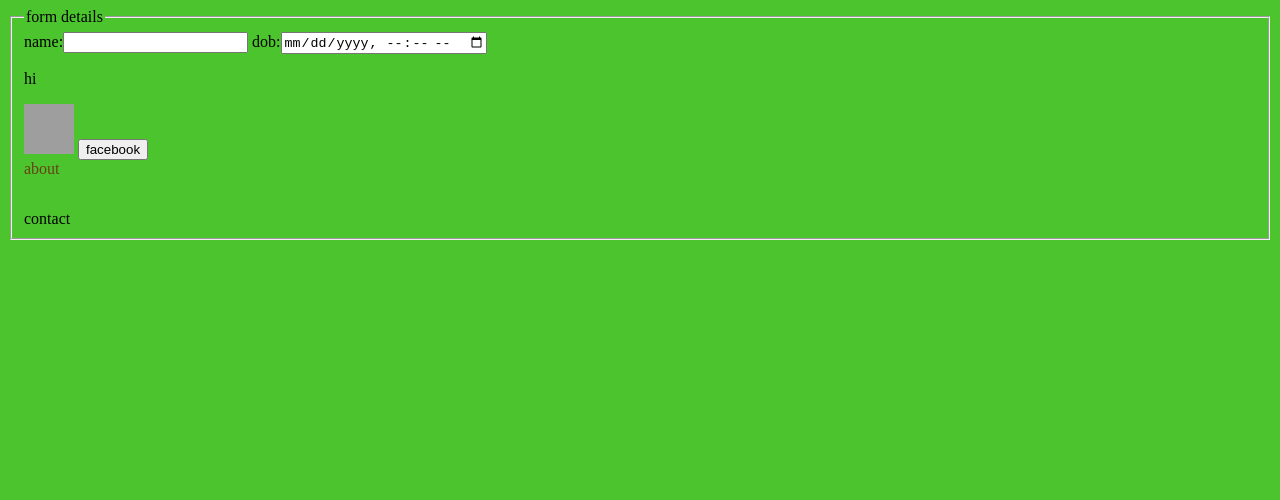
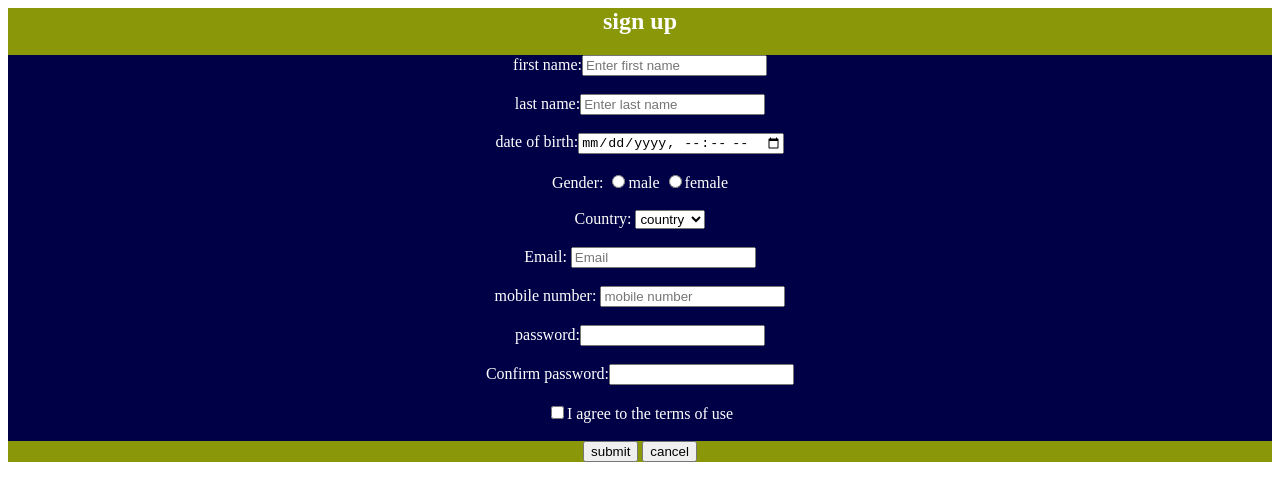
Before and after one commit to balazzz00/30-3-22, a plain HTML site: page index.html in a window 1280 px wide. Drawn offline with Linux system fonts and the light colour scheme; grey boxes are pictures that could not be loaded.

Commit message:
third commit

```diff
--- a/index.html
+++ b/index.html
@@ -1,22 +1,35 @@
-<!DOCTYPE html>
-<html lang="en">
+<html>
 <head>
-    </head>
-    <body>
-
-
-
-<fieldset>
-<legend>form details</legend>
-name:<input type="text">
-dob:<input type="datetime-local">
-
-<p>hi</p><img src="https://www.facebook.com/images/fb_icon_325x325.png">
-    <a href="https://www.facebook.com/"><button>facebook</button></a>
-    <link rel="stylesheet" href="style.css">
-    <title>Document</title>
-    <div id="div1">about</div>
-<div id="div2">contact</div>
-</fieldset>
+    <!DOCTYPE html>
+    <html lang="en">
+    <head>
+        <meta charset="UTF-8">
+        <meta http-equiv="X-UA-Compatible" content="IE=edge">
+        <meta name="viewport" content="width=device-width, initial-scale=1.0">
+        <link rel="stylesheet" href="style.css">
+</head>
+<body><table>
+    <form>
+ <div id="div1">
+<center> <h2> sign up</h2></div1></center>
+<div id="div2">
+first name:<input placeholder="Enter first name" type="text"><br><br>
+ last name:<input placeholder="Enter last name " type="text"><br><br>
+ date of birth:<input type="datetime-local"><br><br>
+Gender: <input name= "grp" type="radio" >male <input name="grp" type="radio">female <br><br>
+Country: <select country="" id="">
+    <option value=""disabled selected hidden>country</option>
+    <option value="america">america</option>
+    <option value="india">india</option></select><br><br>
+Email: <input placeholder="Email"type='Email'><br><br>
+mobile number: <input placeholder="mobile number"type='number'><br><br>
+password:<input type="password"><br><br>
+Confirm password:<input type="password"><br><br>
+<input type="checkbox">I agree to the terms of use <br><br></div2>
+<div id="div3">
+<input type="button" value="submit">
+<input type="button" value="cancel">
+</div3>
+</table>
 </body>
 </html>
--- a/style.css
+++ b/style.css
@@ -1,12 +1,18 @@
-body{
-    background-color:rgba(58, 190, 25, 0.904);
+#div1{
+    background-color: rgb(137, 151, 8);
+    color: white;
+
+
 }
-img{
-    width:50px;
-    height:50px;
+#div2{
+    background-color: rgb(0, 0, 71);
+    color: white;
+    text-align: center;
+
 }
-#div1{
-    width: 50px;
-    height: 50px;
-    color: rgb(102, 66, 20);
+#div3{
+    background-color: rgb(137, 151, 8);
+    color: white;
+    text-align: center;
+
 }
--- /dev/null
+++ b/styles.css
@@ -0,0 +1,13 @@
+body{
+    color:white;
+  }
+  img{
+    height:100px;
+    width:100px;
+  }
+  table{
+      color:aliceblue
+  }
+  h1{
+      color:antiquewhite
+  }
```
Also changed, not shown: indx.html (added, +46 -0 lines).
